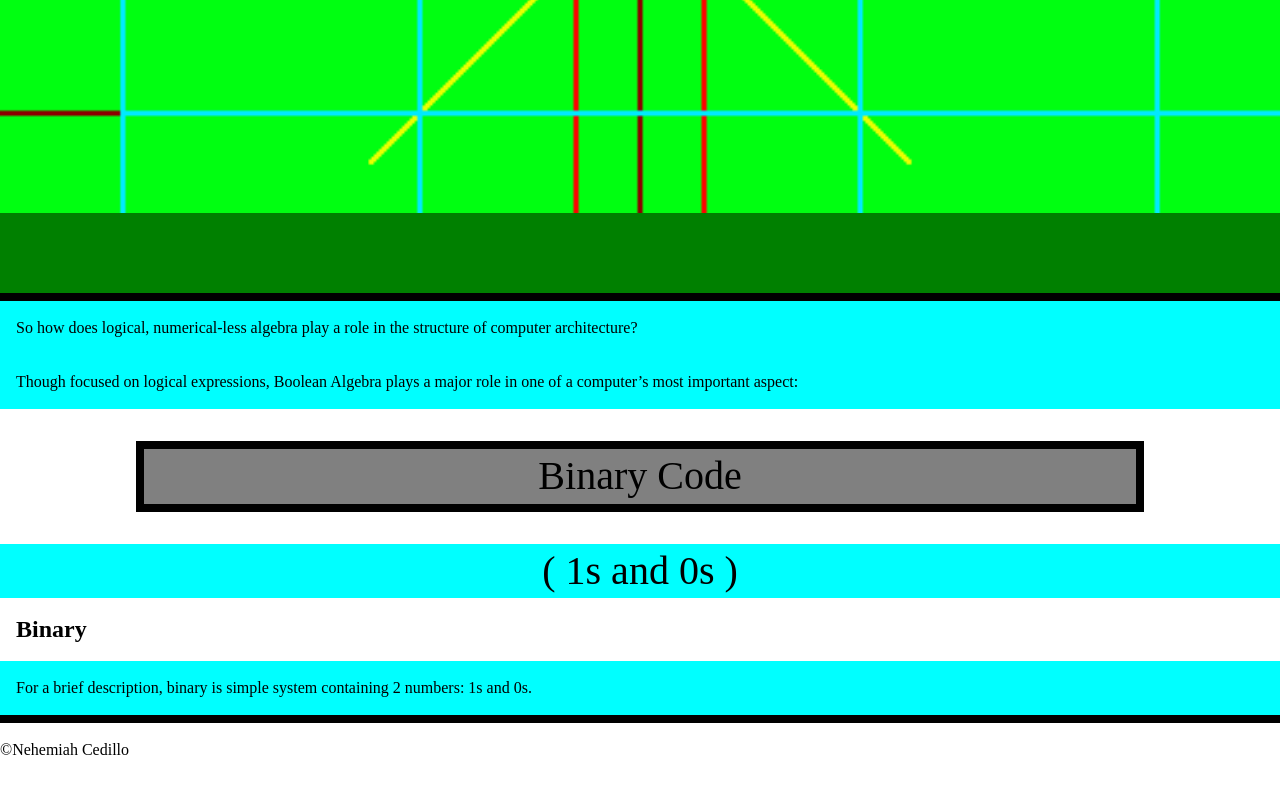
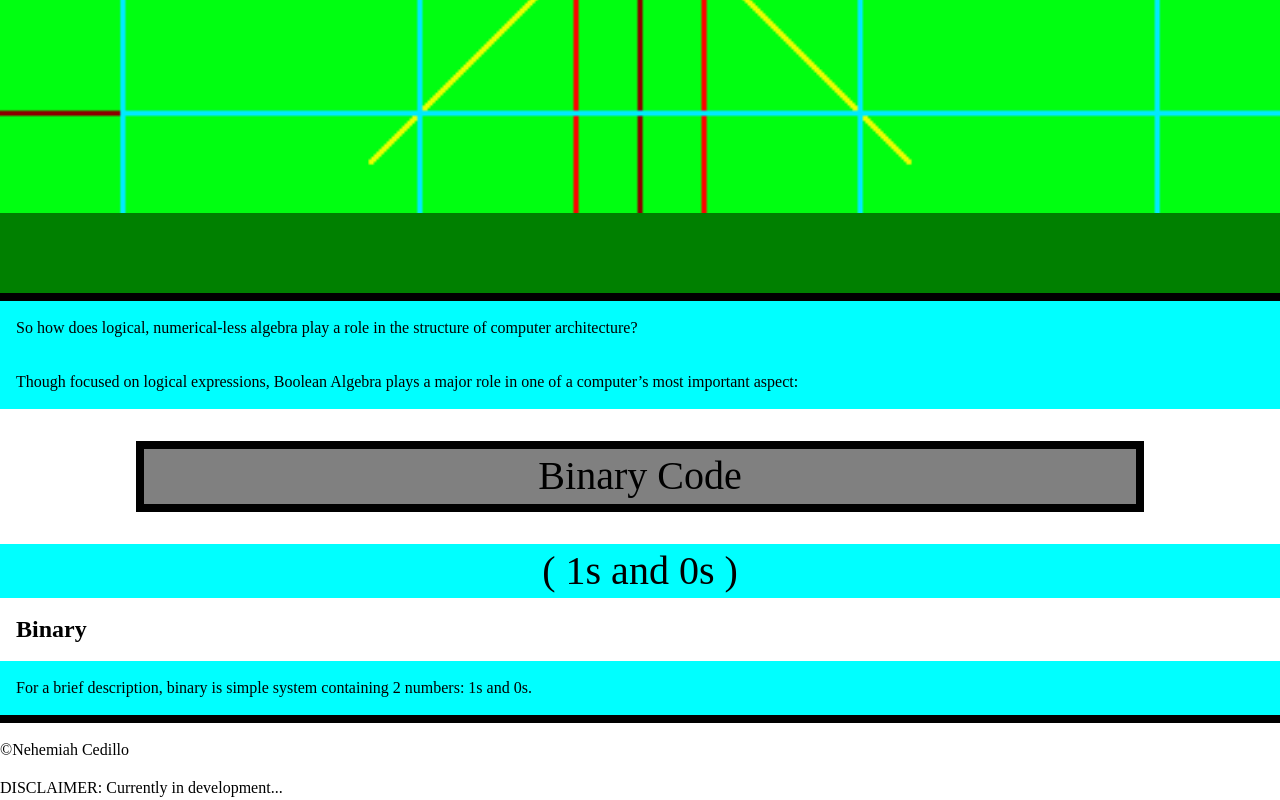
Before and after one commit to Glareyo/computer-arcitecture-3-21-2023, a plain HTML site: page index.html in a window 1280 px wide. Shown: the part 2608-3408 px from the top of the page. Before the commit the page ends 3369 px from the top, so only its background shows below. Drawn offline with nearby package versions, Linux system fonts and the light colour scheme.

Commit message:
Footer updated

```diff
--- a/index.html
+++ b/index.html
@@ -85,6 +85,7 @@
 
   <footer>
     <p>&copy;Nehemiah Cedillo</p>
+    <p>DISCLAIMER: Currently in development...</p>
   </footer>
 
   <!-- Link to jQuery on Google CDN-->
```
